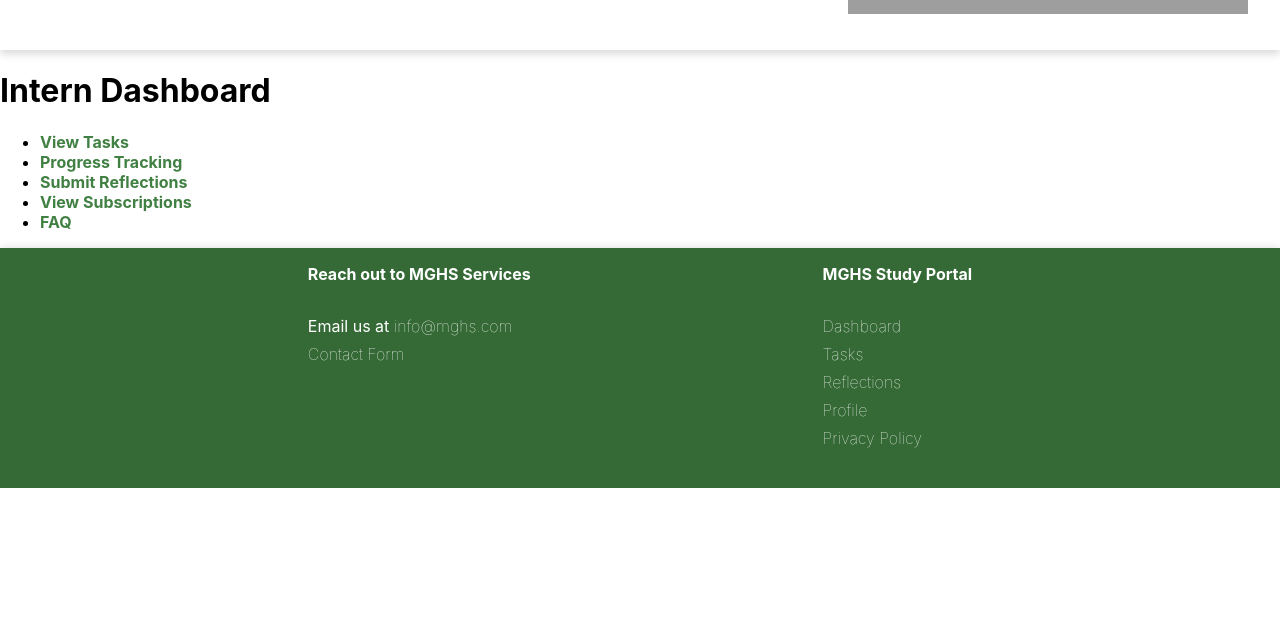
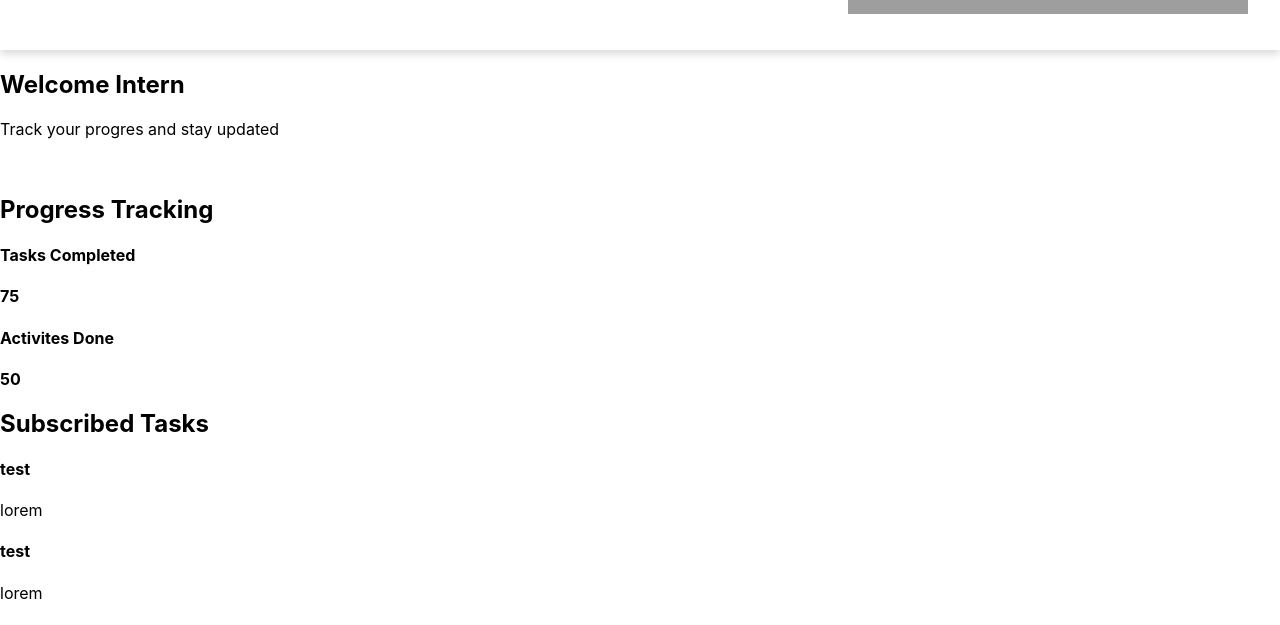
Before and after one commit to k-nitta-author/MGHS_Practicum, a React (Create React App) app in the folder mghs-study-portal/: page /intern-dashboard in a window 1280 px wide. Shown: the part 318-943 px from the top of the page. Before the commit the page ends 806 px from the top, so only its background shows below. Built offline with nearby package versions, Linux system fonts and the light colour scheme; grey boxes are pictures that could not be loaded.

Commit message:
updated intern-dashboard with all relevant sections included in the figma
- included dummy data to test dynamic loading of data
- HEADER SECTION
- PROGRESS TRACKING SECTION
- SUBSCRIPTION SECTION

```diff
--- a/mghs-study-portal/src/pages/InternDashboard.js
+++ b/mghs-study-portal/src/pages/InternDashboard.js
@@ -2,16 +2,98 @@
 import { Link } from 'react-router-dom';
 
 const InternDashboard = () => {
+
+  const progresss_data = {
+
+    tasks_completed: 75,
+    activities_done: 50,
+
+    subscribed_tasks: [{name: "test", description: "lorem"}, {name: "test", description: "lorem"}]
+
+  }
+
+
   return (
     <div>
-      <h1>Intern Dashboard</h1>
-      <ul>
+      <header>
+
+        <section>
+
+          <h1>Welcome Intern</h1>
+
+          <p>
+            Track your progres and stay updated
+          </p>
+
+        </section>
+
+        <img src=''/>
+
+
+
+      </header>
+
+      <h2>
+            Progress Tracking
+      </h2>
+
+      <section>
+
+
+
+
+        <section>
+          <h4>Tasks Completed</h4>
+          <b>{progresss_data.tasks_completed}</b>
+        </section>
+
+
+
+        <section>
+
+          <h4>Activites Done</h4>
+          <b>
+            {progresss_data.activities_done}
+          </b>
+
+        </section>
+
+      </section>
+
+      <h2>
+            Subscribed Tasks
+          </h2>
+
+      <section>
+
+    {
+
+     progresss_data.subscribed_tasks.map((task, index) => {
+        return(
+          <section key={index}>
+            <h4>{task.name}</h4>
+
+            <p>{task.description}</p>
+          </section>
+        )
+      })
+
+    }
+    </section>
+
+    <h2>Relevant Links</h2>
+
+    <section>
+    <ul>
         <li><Link to="/tasks">View Tasks</Link></li>
         <li><Link to="/progress-tracking">Progress Tracking</Link></li>
         <li><Link to="/reflections">Submit Reflections</Link></li>
         <li><Link to="/subscriptions">View Subscriptions</Link></li>
         <li><Link to="/faq">FAQ</Link></li>
       </ul>
+    </section>
+
+
     </div>
   );
 };
```
